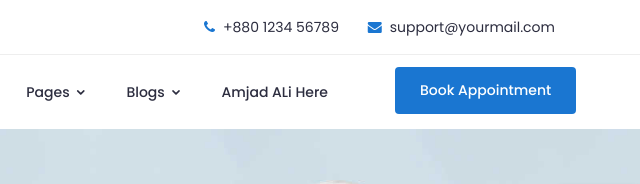
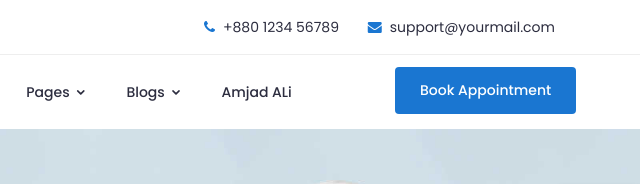
Before and after one commit to amjad-am/finalprojectcc, a plain HTML site: page index.html in a window 1280 px wide. Shown: the top 184 px of the page, 640-1280 px from the left. Drawn offline with Linux system fonts and the light colour scheme; a script that the page names is missing.

Commit message:
first change

```diff
--- a/index.html
+++ b/index.html
@@ -142,7 +142,7 @@
 													<li><a href="blog-single.html">Blog Details</a></li>
 												</ul>
 											</li>
-											<li><a href="contact.html">Amjad ALi Here</a></li>
+											<li><a href="contact.html">Amjad ALi </a></li>
 										</ul>
 									</nav>
 								</div>
```
